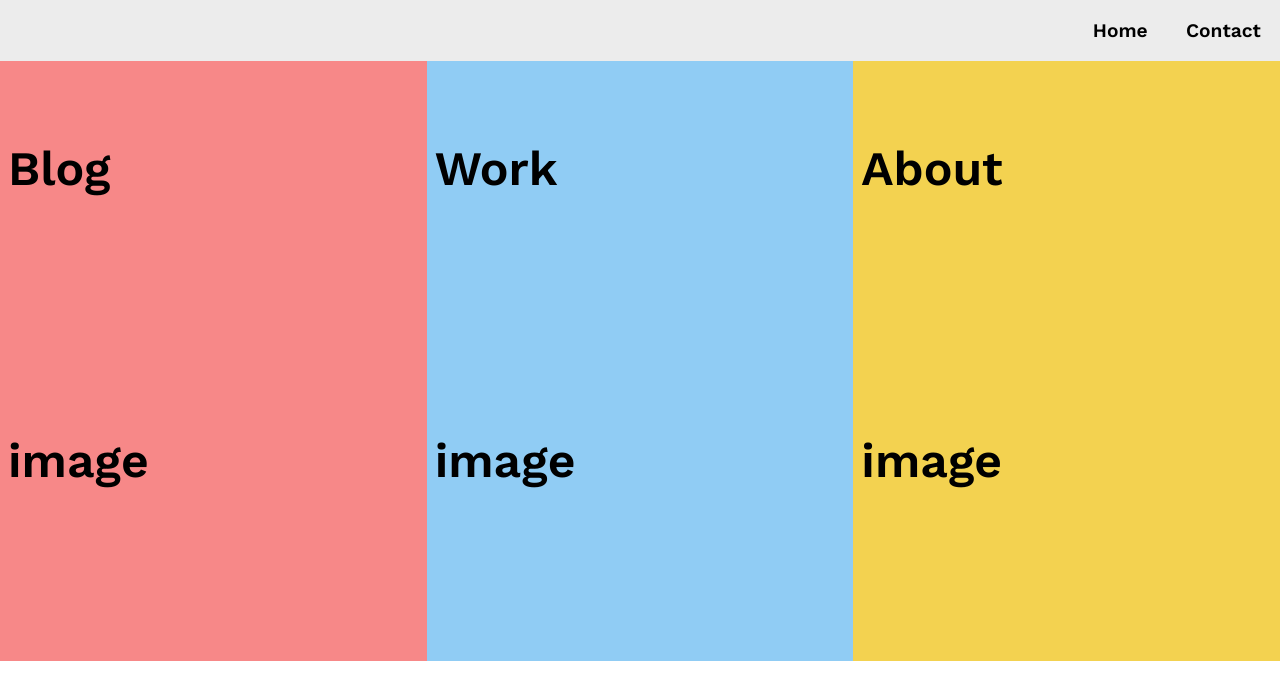
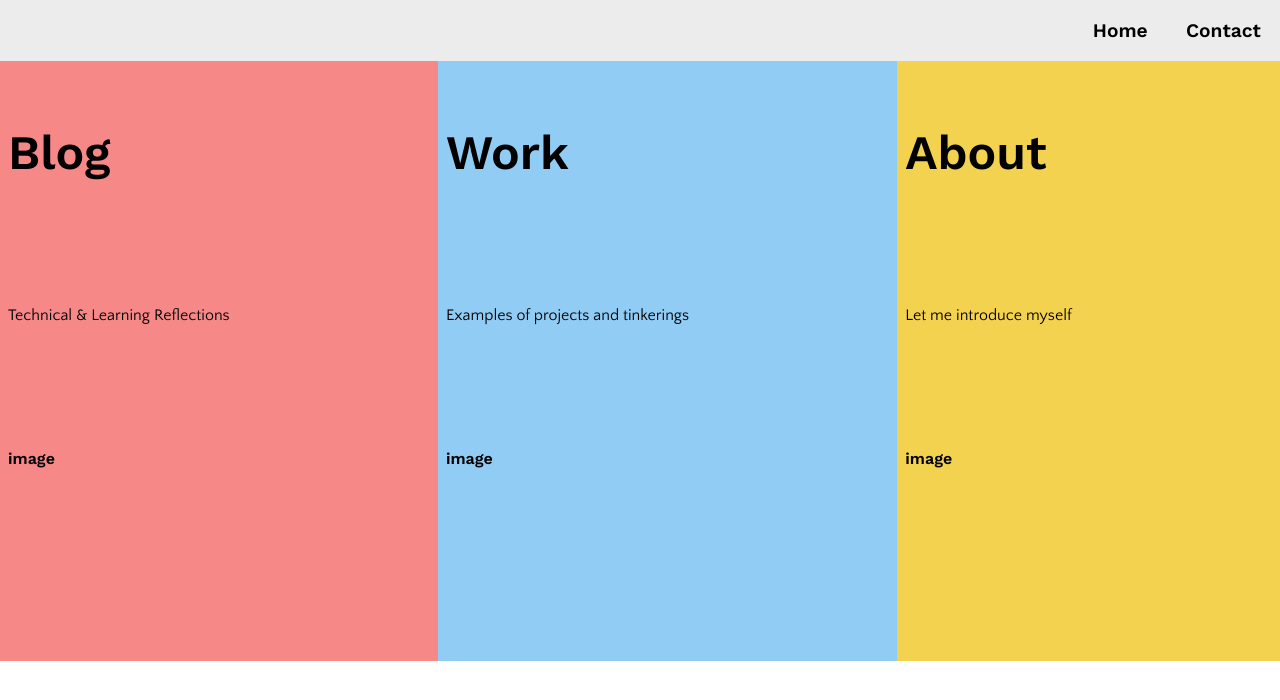
Before and after one commit to jillGlass/jillGlass.github.io, a plain HTML site: page index.html in a window 1280 px wide. Drawn offline with nearby package versions, Linux system fonts and the light colour scheme.

Commit message:
update layout

```diff
--- a/index.html
+++ b/index.html
@@ -19,14 +19,17 @@
     <div class="container">
       <div class="column-1">
         <div class="title">Blog</div>
+        <p class="intro">Technical & Learning Reflections</p>
         <div class="image">image</div>
       </div>
       <div class="column-2">
         <div class="title">Work</div>
+        <p class="intro">Examples of projects and tinkerings</p>
         <div class="image">image</div>
       </div>
       <div class="column-3">
         <div class="title">About</div>
+        <p class="intro">Let me introduce myself</p>
         <div class="image">image</div>
       </div>
     </div>
--- a/styles/main.css
+++ b/styles/main.css
@@ -29,7 +29,7 @@ li a.active {
 
 .container {
   display: flex;
-  flex-flow: row wrap;
+  flex-flow: row nowrap;
   align-items: stretch;
   justify-content: space-evenly;
   height: 600px;
@@ -38,7 +38,6 @@ li a.active {
 .column-1 {
   display: grid;
   background-color: #f78888;
-  font-size: 3em;
   align-items: center;
   padding: 8px;
   flex-grow: 1;
@@ -47,7 +46,6 @@ li a.active {
 .column-2 {
   display: grid;
   background-color: #90ccf4;
-  font-size: 3em;
   align-items: center;
   padding: 8px;
   flex-grow: 1;
@@ -56,18 +54,21 @@ li a.active {
 .column-3 {
   display: grid;
   background-color: #f3d250;
-  font-size: 3em;
   align-items: center;
   padding: 8px;
   flex-grow: 1;
 }
 
 .title {
-  height: 150px;
-  width: 150px;
+  font-size: 3em;
+  padding: 0;
 }
 
 .image {
   height: 150px;
   width: 150px;
 }
+
+.intro {
+  font-size: 1em;
+}
```
